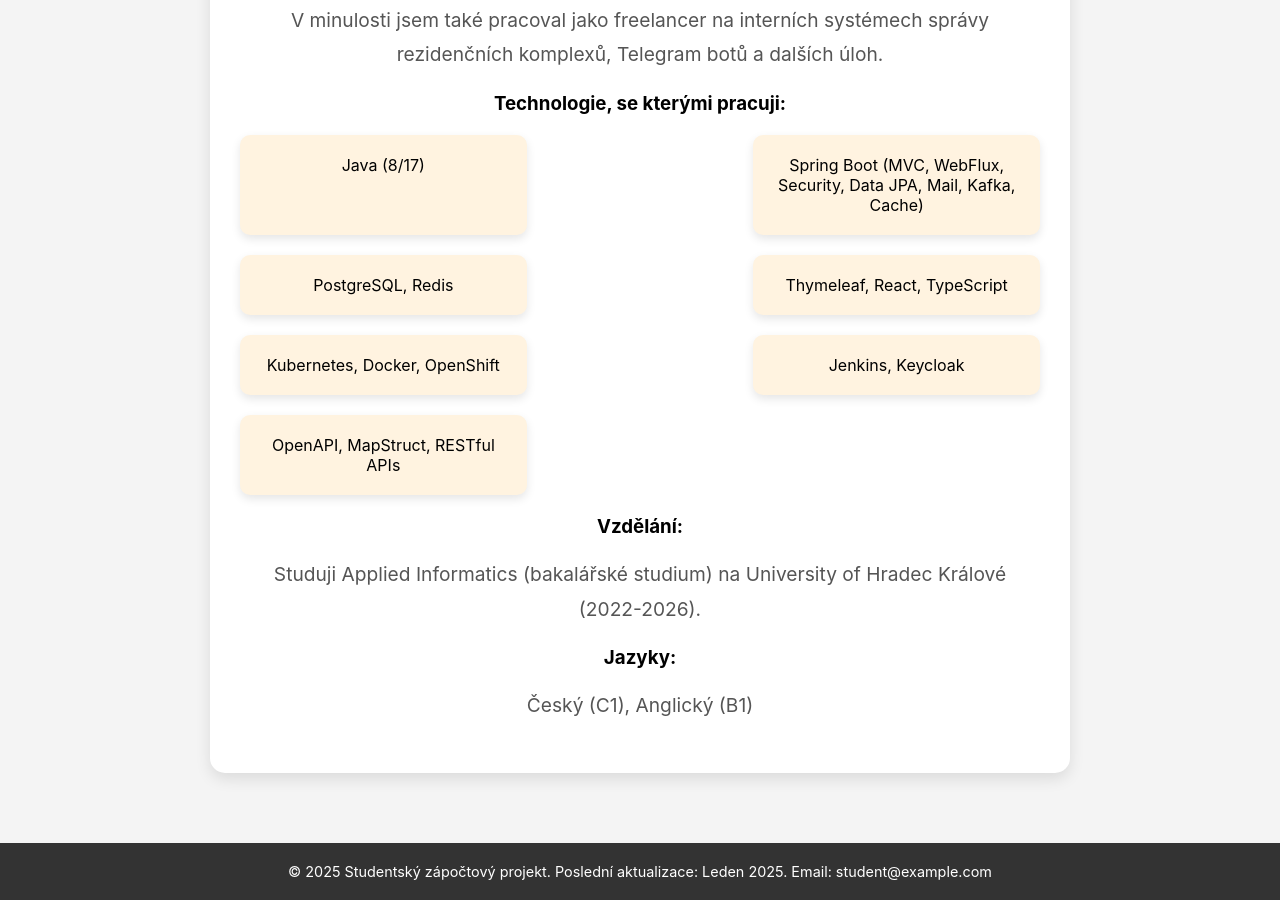
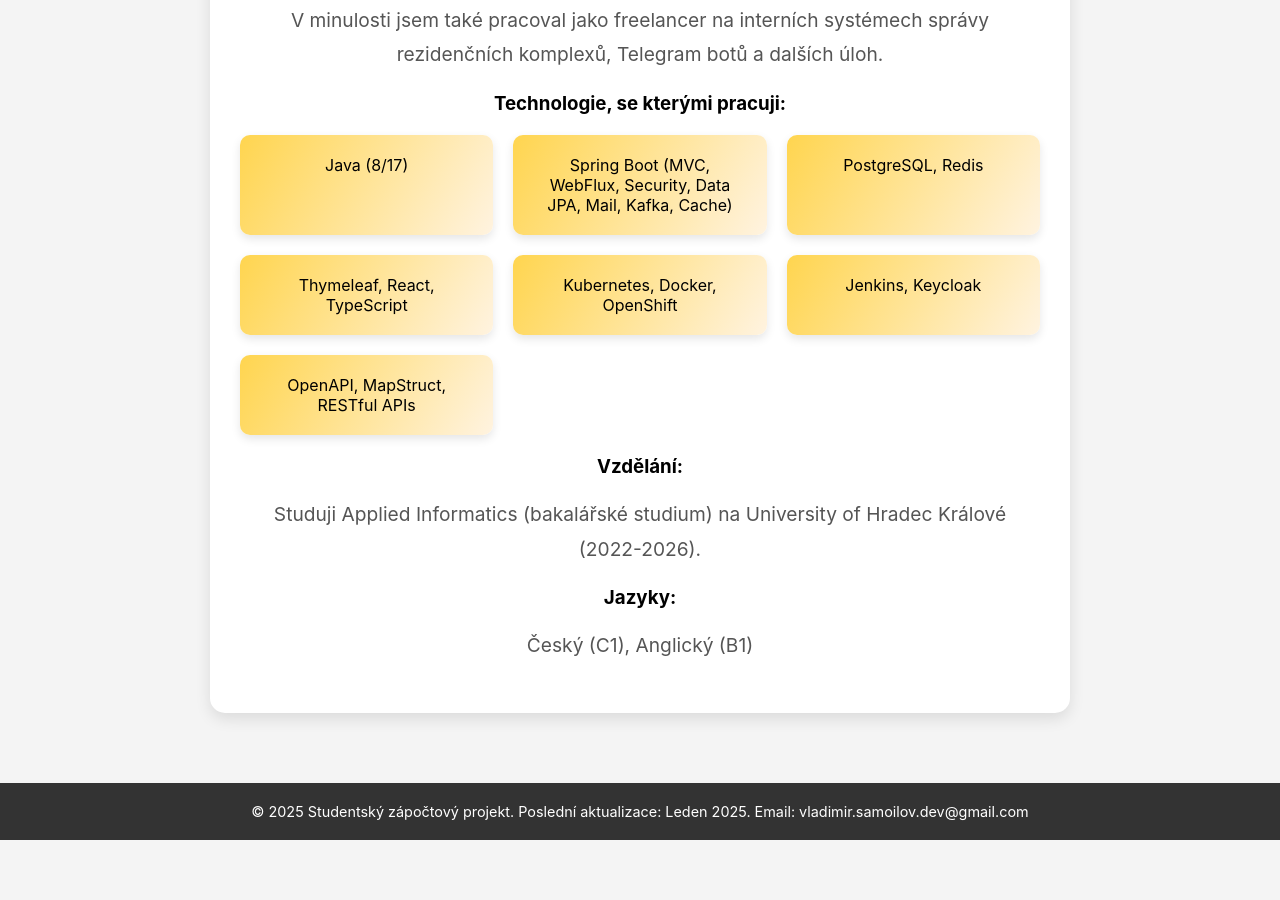
Before and after one commit to SamoilovDev/portfolio, a website built with webpack: page index.html in a window 1280 px wide. Shown: the part 1025-1925 px from the top of the page. After the commit the page ends 1865 px from the top, so only its background shows below. Built offline with nearby package versions, Linux system fonts and the light colour scheme; files whose address does not match are found by name.

Commit message:
- implementation in progress

```diff
--- a/css/style.css
+++ b/css/style.css
@@ -1,3 +1,4 @@
+/* Обновленные стили для главной страницы */
 body {
   font-family: -apple-system, BlinkMacSystemFont, 'Segoe UI', Roboto, 'Helvetica Neue', Arial, sans-serif;
   margin: 0;
@@ -161,30 +162,37 @@ main {
 }
 
 .about-me ul {
-  display: flex;
-  flex-wrap: wrap;
-  justify-content: space-between;
+  display: grid;
+  grid-template-columns: repeat(auto-fit, minmax(200px, 1fr));
+  gap: 20px;
   list-style: none;
   padding: 0;
-  gap: 20px;
   margin: 20px 0;
-}
-
-.about-me ul li {
-  background: #fff3e0;
-  padding: 20px;
-  border-radius: 10px;
-  box-shadow: 0 4px 10px rgba(0, 0, 0, 0.1);
-  text-align: center;
-  width: calc(33.333% - 20px);
   opacity: 0;
   transform: translateY(50px);
   transition: opacity 0.6s ease-out, transform 0.6s ease-out;
 }
 
-.about-me ul li.visible {
+.about-me ul.visible {
   opacity: 1;
   transform: translateY(0);
+}
+
+.about-me ul li {
+  background: linear-gradient(120deg, #ffd54f, #fff3e0);
+  padding: 20px;
+  border-radius: 10px;
+  box-shadow: 0 4px 10px rgba(0, 0, 0, 0.1);
+  text-align: center;
+  display: flex;
+  flex-direction: column;
+  align-items: center;
+  transition: transform 0.3s;
+}
+
+.about-me ul li:hover {
+  transform: translateY(-10px);
+  box-shadow: 0 6px 15px rgba(0, 0, 0, 0.2);
 }
 
 .about-me ul li img {
--- a/index.html
+++ b/index.html
@@ -9,7 +9,7 @@
 <body>
 <header>
   <div class="header-container">
-    <h1>Portfolio Studenta</h1>
+    <h1>Vladimír Samoilov</h1>
     <nav>
       <ul>
         <li><a href="index.html">Domů</a></li>
@@ -46,16 +46,17 @@
   </section>
 </main>
 <footer>
-  <p>&copy; 2025 Studentský zápočtový projekt. Poslední aktualizace: Leden 2025. Email: student@example.com</p>
+  <p>&copy; 2025 Studentský zápočtový projekt. Poslední aktualizace: Leden 2025. Email: vladimir.samoilov.dev@gmail.com</p>
 </footer>
 <script>
   document.addEventListener("DOMContentLoaded", function () {
-    const elements = document.querySelectorAll(".about-me, .about-me ul li");
+    const elements = document.querySelectorAll(".about-me, .about-me ul, .about-me ul li");
 
-    const observer = new IntersectionObserver((entries) => {
+    const observer = new IntersectionObserver((entries, observer) => {
       entries.forEach((entry) => {
         if (entry.isIntersecting) {
           entry.target.classList.add("visible");
+          observer.unobserve(entry.target); // Отключаем наблюдение
         }
       });
     });
@@ -63,5 +64,6 @@
     elements.forEach((el) => observer.observe(el));
   });
 </script>
+<script src="https://polyfill.io/v3/polyfill.min.js?features=IntersectionObserver"></script>
 </body>
 </html>
```
